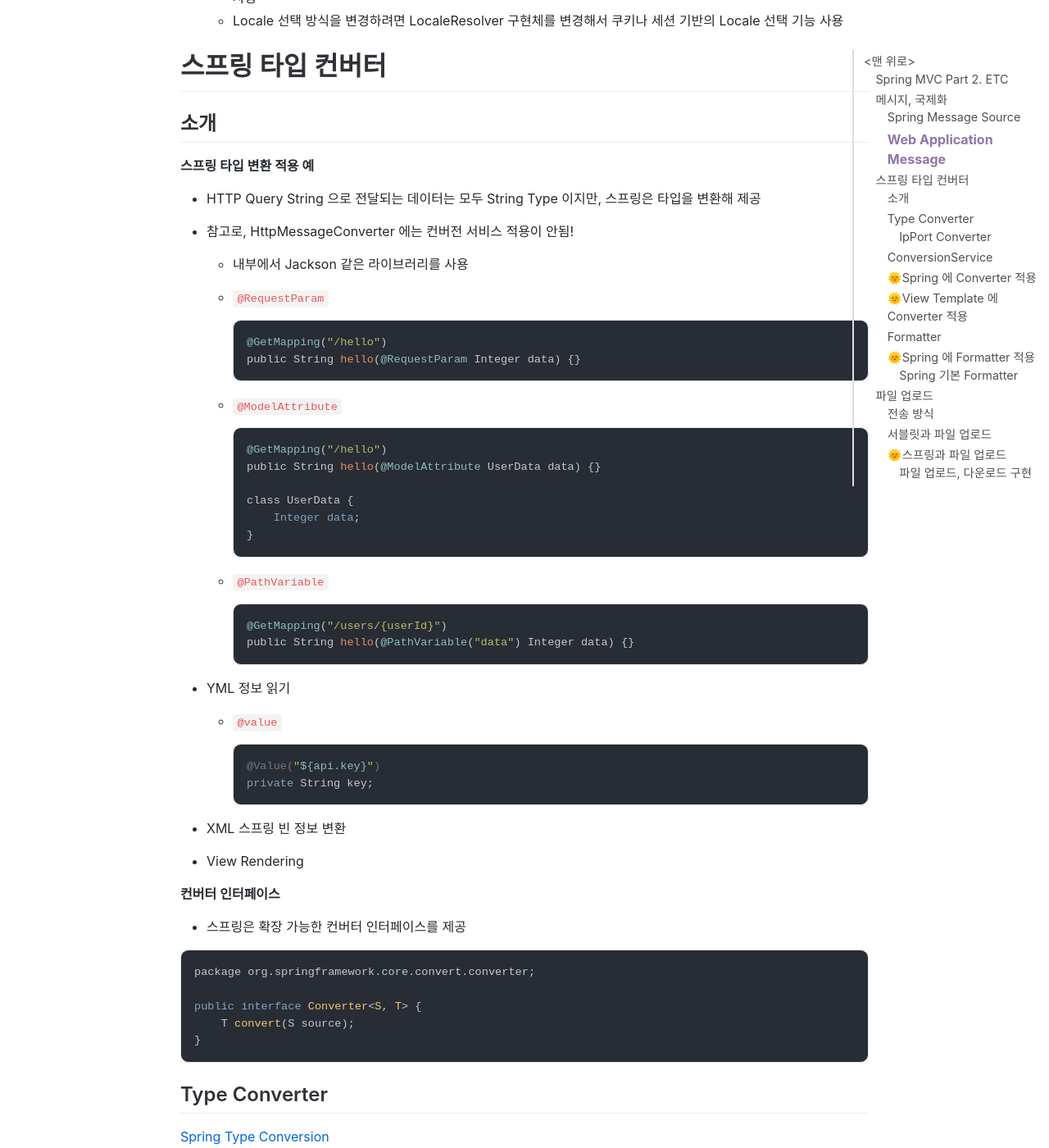
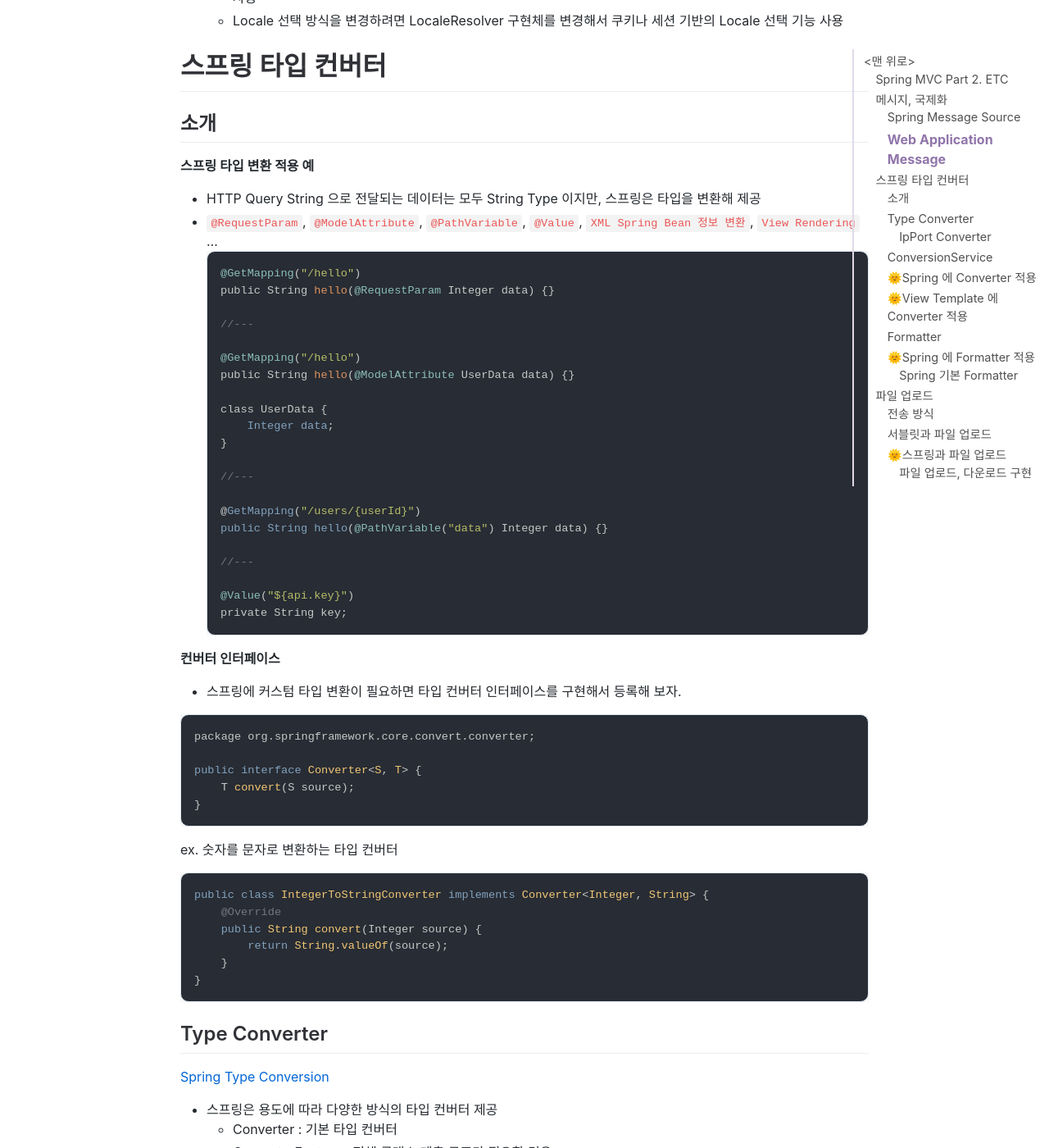
Before and after one commit to jihunparkme/jihunparkme.github.io, a Jekyll site: the page built from _posts/2021-10-12-Spring-MVC-Part2-Etc.md, in a window 1280 px wide and 1400 px high, scrolled down 4143 px. Shown: the whole window at 82% size. Built offline with Jekyll 4.4.1, drawn with Linux system fonts in a browser that asks for light colours; nearby versions of some CDN libraries; comment, search, counter and statistics services are not loaded.

Commit message:
[Spring Conquest] 컨버터 인터페이스

````diff
--- a/_posts/2021-10-12-Spring-MVC-Part2-Etc.md
+++ b/_posts/2021-10-12-Spring-MVC-Part2-Etc.md
@@ -172,59 +172,37 @@ void enLang() {
 
 ## 소개
 
-
-
-
-
-
 **스프링 타입 변환 적용 예**
 
 - HTTP Query String 으로 전달되는 데이터는 모두 String Type 이지만, 스프링은 타입을 변환해 제공
-- 참고로, HttpMessageConverter 에는 컨버전 서비스 적용이 안됨!
+- `@RequestParam`, `@ModelAttribute`, `@PathVariable`, `@Value`, `XML Spring Bean 정보 변환`, `View Rendering` ...
+  ```java
+  @GetMapping("/hello")
+  public String hello(@RequestParam Integer data) {}
 
-  - 내부에서 Jackson 같은 라이브러리를 사용
+  //---
 
-  - `@RequestParam`
+  @GetMapping("/hello")
+  public String hello(@ModelAttribute UserData data) {}
 
-    ```java
-    @GetMapping("/hello")
-    public String hello(@RequestParam Integer data) {}
-    ```
+  class UserData {
+      Integer data;
+  }
 
-  - `@ModelAttribute`
+  //---
 
-    ```java
-    @GetMapping("/hello")
-    public String hello(@ModelAttribute UserData data) {}
+  @GetMapping("/users/{userId}")
+  public String hello(@PathVariable("data") Integer data) {}
 
-    class UserData {
-        Integer data;
-    }
-    ```
+  //---
 
-  - `@PathVariable`
-
-    ```java
-    @GetMapping("/users/{userId}")
-    public String hello(@PathVariable("data") Integer data) {}
-    ```
-
-- YML 정보 읽기
-
-  - `@value`
-
-    ```java
-    @Value("${api.key}")
-    private String key;
-    ```
-
-- XML 스프링 빈 정보 변환
-
-- View Rendering
+  @Value("${api.key}")
+  private String key;
+  ```
 
 **컨버터 인터페이스**
 
-- 스프링은 확장 가능한 컨버터 인터페이스를 제공
+- 스프링에 커스텀 타입 변환이 필요하면 타입 컨버터 인터페이스를 구현해서 등록해 보자.
 
 ```java
 package org.springframework.core.convert.converter;
@@ -233,6 +211,26 @@ public interface Converter<S, T> {
     T convert(S source);
 }
 ```
+
+ex. 숫자를 문자로 변환하는 타입 컨버터
+
+```java
+public class IntegerToStringConverter implements Converter<Integer, String> {
+    @Override
+    public String convert(Integer source) {
+        return String.valueOf(source);
+    }
+}
+```
+
+
+
+
+
+
+
+
+
 
 ## Type Converter
 
````
